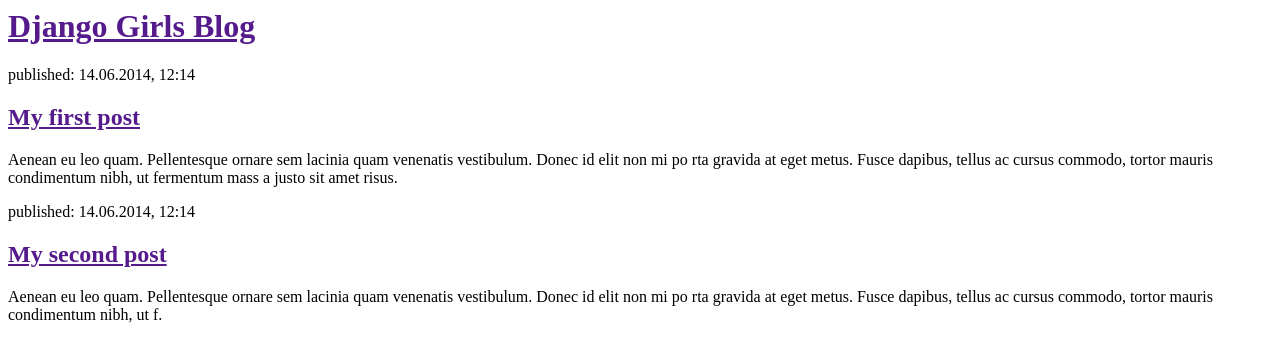
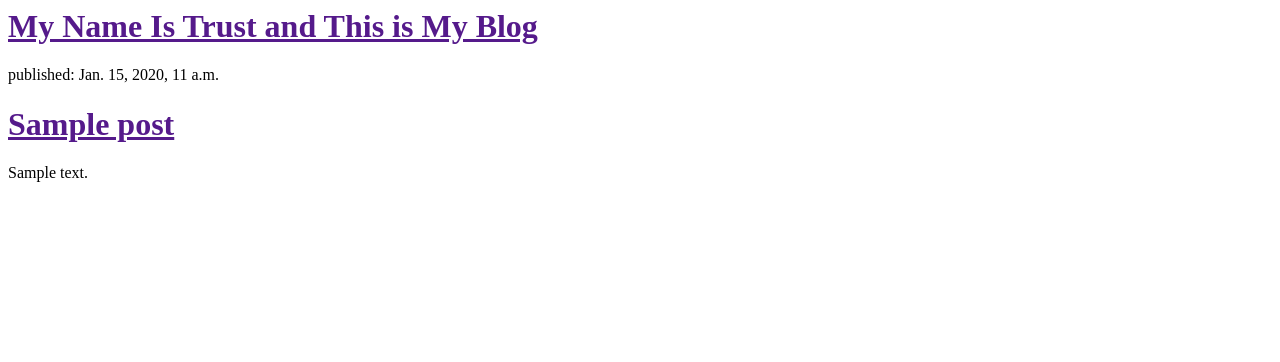
Before and after one commit to OnyekwereTrust/my-first-blog, a Django app: template blog/templates/blog/post_list.html in a window 1280 px wide. Shown: the top 362 px of the page. Run offline with Django 3.2, Linux system fonts and the light colour scheme; the template is opened without the code that fills it: values that come from a table or form of the project are taken from there, others are empty; tables that the repository leaves empty hold one stand-in row (values such as "Sample post").

Commit message:
Modified templates to display posts from database.

```diff
--- a/blog/templates/blog/post_list.html
+++ b/blog/templates/blog/post_list.html
@@ -1,23 +1,20 @@
 <html>
 	<head>
-		<title>Django Girls	blog</title>
+		<title>Trust's blog</title>
 	</head>
 		<body>
 			<div>
-				<h1><a	href="">Django	Girls	Blog</a></h1>
+				<h1><a	href="">My Name Is Trust and This is My Blog</a></h1>
 			</div>
+
+				</div>
+{%	for	post	in	posts	%}
 				<div>
-				<p>published:	14.06.2014,	12:14</p>
-					<h2><a	href="">My	first	post</a></h2>
-						<p>Aenean	eu	leo	quam.	Pellentesque	ornare	sem	lacinia	quam	venenatis	vestibulum.	Donec	id	elit	non	mi	po rta	gravida	at	eget	metus.	Fusce	dapibus,	tellus	ac	cursus	commodo,	tortor	mauris	condimentum	nibh,	ut	fermentum	mass a	justo	sit	amet	risus.</p>
-								</div>
-				<div>
-					<p>published:	14.06.2014,	12:14</p>
-
-					<h2><a	href="">My	second	post</a></h2>
-
-							<p>Aenean	eu	leo	quam.	Pellentesque	ornare	sem	lacinia	quam	venenatis	vestibulum.	Donec	id	elit	non	mi	po rta	gravida	at	eget	metus.	Fusce	dapibus,	tellus	ac	cursus	commodo,	tortor	mauris	condimentum	nibh,	ut	f.</p>
-			</div>
+								<p>published:	{{	post.published_date	}}</p>
+								<h1><a	href="">{{	post.title	}}</a></h1>
+								<p>{{	post.text|linebreaksbr	}}</p>
+				</div>
+{%	endfor	%}
 
 		</body>
 </html>
--- a/mysite/settings.py
+++ b/mysite/settings.py
@@ -25,7 +25,7 @@
 # SECURITY WARNING: don't run with debug turned on in production!
 DEBUG = True
 
-ALLOWED_HOSTS = []
+ALLOWED_HOSTS = ['127.0.0.1']
 
 
 # Application definition
```
Also changed, not shown: blog/views.py (+5 -4 lines).
